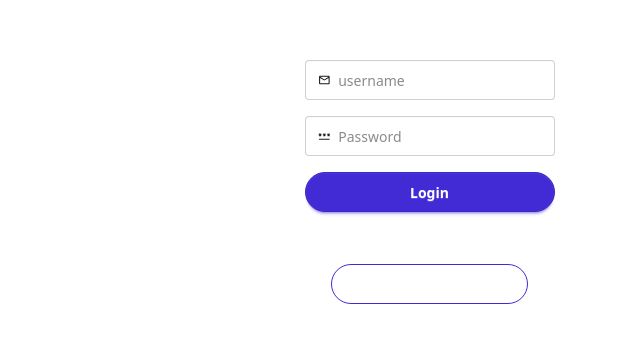
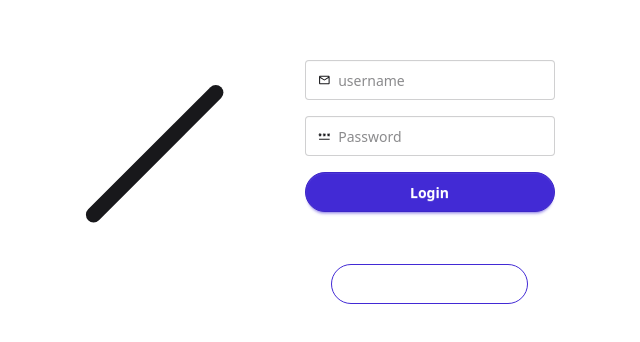
Before and after one commit to Arman-Pal/NetworkApp, a React (Vite) app in the folder frontend/: page /login in a window 1280 px wide. Shown: the part 246-588 px from the top of the page, without its empty margins (348-988 px from the left). Built offline with nearby package versions, Linux system fonts and the light colour scheme; no server answers.

Commit message:
Logo changed

```diff
--- a/frontend/src/components/svgs/X.jsx
+++ b/frontend/src/components/svgs/X.jsx
@@ -1,6 +1,7 @@
 const XSvg = (props) => (
-	<svg aria-hidden='true' viewBox='0 0 24 24' {...props}>
-		<path d='M18.244 2.25h3.308l-7.227 8.26 8.502 11.24H16.17l-5.214-6.817L4.99 21.75H1.68l7.73-8.835L1.254 2.25H8.08l4.713 6.231zm-1.161 17.52h1.833L7.084 4.126H5.117z' />
-	</svg>
+	<svg aria-hidden='true' viewBox='0 0 24 24' fill="currentColor" {...props}>
+      <path d="M12 4 L4 18 H8 L10 14 H14 L16 18 H20 L12 4 Z M10.5 12 L13.5 12 L12 8 Z" />
+      <path d="M4 20 L20 4" stroke="currentColor" stroke-width="2" stroke-linecap="round" />
+    </svg>
 );
 export default XSvg;
```
